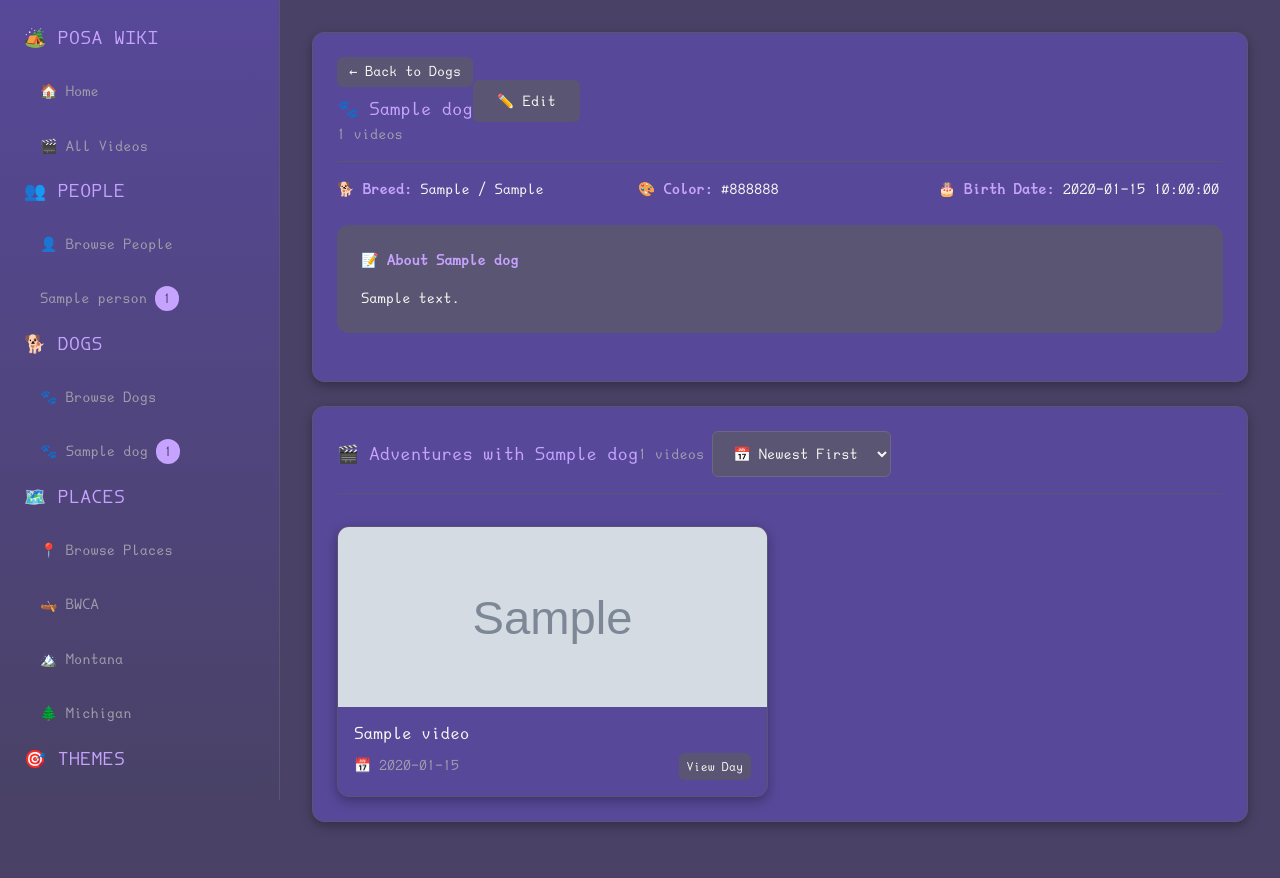
After one commit to BlueKittyMeow/posa-wiki, a Flask app: template templates/dog_detail.html in a window 1280 px wide. The commit adds this page. Run offline with Flask 3, Linux system fonts and the light colour scheme; the template is opened without the code that fills it: most values are stand-ins (such as "Sample title", 1, 10 or a date in 2020); grey boxes marked "Sample" are stand-in pictures.

Commit message:
add dog detail page nav

```diff
--- a/app.py
+++ b/app.py
@@ -217,6 +217,56 @@ def person_detail(person_id):
 
     return render_template('person_detail.html', person=person, videos=videos)
 
+@app.route('/dogs')
+def dogs_list():
+    """Sidebar: List all dogs with video counts"""
+    conn = get_db_connection()
+
+    dogs = conn.execute('''
+    SELECT d.dog_id, d.name, d.breed_primary, d.color, d.description, COUNT(vd.video_id) as video_count
+    FROM dogs d
+    LEFT JOIN video_dogs vd ON d.dog_id = vd.dog_id
+    GROUP BY d.dog_id, d.name, d.breed_primary, d.color, d.description
+    ORDER BY video_count DESC, d.name ASC
+    ''').fetchall()
+
+    # Calculate stats for template
+    total_adventures = sum(d['video_count'] for d in dogs)
+    most_featured = max(dogs, key=lambda x: x['video_count']) if dogs else None
+
+    conn.close()
+
+    return render_template('dogs_list.html',
+                         dogs=dogs,
+                         total_adventures=total_adventures,
+                         most_featured=most_featured)
+
+@app.route('/dog/<int:dog_id>')
+def dog_detail(dog_id):
+    """Dog detail page with info and videos"""
+    conn = get_db_connection()
+
+    # Get dog details
+    dog = conn.execute('''
+    SELECT * FROM dogs WHERE dog_id = ?
+    ''', (dog_id,)).fetchone()
+
+    if not dog:
+        return "Dog not found", 404
+
+    # Get their videos
+    videos = conn.execute('''
+    SELECT v.video_id, v.title, v.upload_date, v.thumbnail_url
+    FROM videos v
+    JOIN video_dogs vd ON v.video_id = vd.video_id
+    WHERE vd.dog_id = ?
+    ORDER BY v.upload_date DESC
+    ''', (dog_id,)).fetchall()
+
+    conn.close()
+
+    return render_template('dog_detail.html', dog=dog, videos=videos)
+
 @app.route('/search')
 def search():
     """Search videos by title and description"""
--- a/templates/base.html
+++ b/templates/base.html
@@ -33,9 +33,15 @@
 
             <h2>🐕 Dogs</h2>
             <ul class="sidebar-nav">
-                <li><a href="#" class="{% if request.endpoint == 'dogs_list' %}active{% endif %}">🐾 Browse Dogs</a></li>
-                <li><a href="#">🐕 Monty</a></li>
-                <li><a href="#">🐕 Rueger</a></li>
+                <li><a href="{{ url_for('dogs_list') }}" class="{% if request.endpoint == 'dogs_list' %}active{% endif %}">🐾 Browse Dogs</a></li>
+                {% if sidebar_dogs %}
+                    {% for dog in sidebar_dogs %}
+                        <li><a href="{{ url_for('dog_detail', dog_id=dog.dog_id) }}">🐾 {{ dog.name }} <span class="entity-count">{{ dog.video_count }}</span></a></li>
+                    {% endfor %}
+                {% else %}
+                    <li><a href="{{ url_for('dog_detail', dog_id=1) }}">🐕 Monty</a></li>
+                    <li><a href="{{ url_for('dog_detail', dog_id=2) }}">🐕 Rueger</a></li>
+                {% endif %}
             </ul>
 
             <h2>🗺️ Places</h2>
--- /dev/null
+++ b/templates/dog_detail.html
@@ -0,0 +1,171 @@
+{% extends "base.html" %}
+
+{% block title %}{{ dog.name }} - Posa Wiki{% endblock %}
+
+{% block content %}
+<div class="card">
+    <div class="card-header">
+        <div>
+            <div style="margin-bottom: 0.5rem;">
+                <a href="{{ url_for('dogs_list') }}" class="btn btn-secondary" style="font-size: 0.85rem; padding: 0.25rem 0.75rem;">← Back to Dogs</a>
+            </div>
+            <h2 class="card-title">
+                🐾 {{ dog.name }}
+            </h2>
+            <p class="text-muted">{{ videos|length }} videos</p>
+        </div>
+        <button class="btn btn-secondary" onclick="editDog({{ dog.dog_id }})">✏️ Edit</button>
+    </div>
+
+    <!-- Dog Info -->
+    <div style="display: grid; grid-template-columns: repeat(auto-fit, minmax(200px, 1fr)); gap: 1rem; margin-bottom: 1.5rem;">
+        {% if dog.breed_primary %}
+            <div>
+                <strong class="text-accent">🐕 Breed:</strong>
+                <span>{{ dog.breed_primary }}{% if dog.breed_secondary %} / {{ dog.breed_secondary }}{% endif %}</span>
+            </div>
+        {% endif %}
+
+        {% if dog.color %}
+            <div>
+                <strong class="text-accent">🎨 Color:</strong>
+                <span>{{ dog.color }}</span>
+            </div>
+        {% endif %}
+
+        {% if dog.birth_date %}
+            <div>
+                <strong class="text-accent">🎂 Birth Date:</strong>
+                <span>{{ dog.birth_date }}</span>
+            </div>
+        {% endif %}
+    </div>
+
+    {% if dog.description %}
+        <div style="background: var(--bg-tertiary); padding: 1.5rem; border-radius: var(--border-radius); margin-bottom: 1.5rem;">
+            <h4 class="text-accent" style="margin-bottom: 1rem;">📝 About {{ dog.name }}</h4>
+            <p>{{ dog.description }}</p>
+        </div>
+    {% endif %}
+</div>
+
+<!-- Videos featuring this dog -->
+<div class="card">
+    <div class="card-header">
+        <h3 class="card-title">🎬 Adventures with {{ dog.name }}</h3>
+        <div style="display: flex; gap: 0.5rem; align-items: center;">
+            <span class="text-muted">{{ videos|length }} videos</span>
+            <select onchange="sortDogVideos(this.value)" id="video-sort">
+                <option value="date_desc">📅 Newest First</option>
+                <option value="date_asc">📅 Oldest First</option>
+                <option value="title_asc">🔤 A-Z</option>
+                <option value="title_desc">🔤 Z-A</option>
+            </select>
+        </div>
+    </div>
+
+    {% if videos %}
+        <div class="video-grid" id="videos-container">
+            {% for video in videos %}
+            <div class="video-card" data-date="{{ video.upload_date }}" data-title="{{ video.title }}">
+                <div class="video-thumbnail">
+                    {% if video.thumbnail_url %}
+                        <img src="{{ video.thumbnail_url }}" alt="{{ video.title }}" loading="lazy">
+                    {% else %}
+                        <span>📹 No Thumbnail</span>
+                    {% endif %}
+                </div>
+                <div class="video-info">
+                    <h3 class="video-title">
+                        <a href="{{ url_for('video_detail', video_id=video.video_id) }}" style="color: inherit; text-decoration: none;">
+                            {{ video.title }}
+                        </a>
+                    </h3>
+                    <div class="video-meta">
+                        <span>📅 {{ video.upload_date[:10] if video.upload_date else 'Unknown Date' }}</span>
+                        <a href="{{ url_for('date_view', date_str=video.upload_date[:10]) }}" class="btn btn-secondary" style="padding: 0.25rem 0.5rem; font-size: 0.75rem;">View Day</a>
+                    </div>
+                </div>
+            </div>
+            {% endfor %}
+        </div>
+    {% else %}
+        <div class="text-center" style="padding: 3rem;">
+            <p class="text-muted">No videos found featuring {{ dog.name }}.</p>
+        </div>
+    {% endif %}
+</div>
+
+<!-- Edit Dog Modal (placeholder) -->
+<div id="edit-dog-modal" class="modal-backdrop" style="display: none; position: fixed; top: 0; left: 0; width: 100%; height: 100%; background: rgba(0,0,0,0.7); z-index: 1000; align-items: center; justify-content: center;">
+    <div class="card" style="width: 90%; max-width: 500px; margin: 0;">
+        <div class="card-header">
+            <h3 class="card-title">✏️ Edit {{ dog.name }}</h3>
+            <button onclick="closeModal('edit-dog-modal')" class="btn btn-secondary">✕</button>
+        </div>
+
+        <form>
+            <div class="form-group mb-2">
+                <label class="form-label">Dog Name</label>
+                <input type="text" value="{{ dog.name }}" style="width: 100%;">
+            </div>
+
+            <div class="form-group mb-2">
+                <label class="form-label">Description</label>
+                <textarea rows="3" style="width: 100%;">{{ dog.description or '' }}</textarea>
+            </div>
+
+            <div style="display: grid; grid-template-columns: 1fr 1fr; gap: 1rem;">
+                <div class="form-group">
+                    <label class="form-label">Primary Breed</label>
+                    <input type="text" value="{{ dog.breed_primary or '' }}" style="width: 100%;">
+                </div>
+
+                <div class="form-group">
+                    <label class="form-label">Color</label>
+                    <input type="text" value="{{ dog.color or '' }}" style="width: 100%;">
+                </div>
+            </div>
+
+            <div class="form-group">
+                <label class="form-label">Birth Date</label>
+                <input type="date" value="{{ dog.birth_date or '' }}" style="width: 100%;">
+            </div>
+
+            <div style="display: flex; gap: 1rem; justify-content: flex-end; margin-top: 1.5rem;">
+                <button type="button" onclick="closeModal('edit-dog-modal')" class="btn btn-secondary">Cancel</button>
+                <button type="submit" class="btn">Save Changes</button>
+            </div>
+        </form>
+    </div>
+</div>
+
+<script>
+function editDog(dogId) {
+    openModal('edit-dog-modal');
+}
+
+function sortDogVideos(sortType) {
+    const container = document.getElementById('videos-container');
+    const cards = Array.from(container.children);
+
+    cards.sort((a, b) => {
+        switch(sortType) {
+            case 'date_desc':
+                return new Date(b.dataset.date) - new Date(a.dataset.date);
+            case 'date_asc':
+                return new Date(a.dataset.date) - new Date(b.dataset.date);
+            case 'title_asc':
+                return a.dataset.title.localeCompare(b.dataset.title);
+            case 'title_desc':
+                return b.dataset.title.localeCompare(a.dataset.title);
+            default:
+                return 0;
+        }
+    });
+
+    container.innerHTML = '';
+    cards.forEach(card => container.appendChild(card));
+}
+</script>
+{% endblock %}
--- a/templates/people_list.html
+++ b/templates/people_list.html
@@ -5,8 +5,10 @@
 {% block content %}
 <div class="card">
     <div class="card-header">
-        <h2 class="card-title">👥 Adventure Crew</h2>
-        <span class="text-muted">{{ people|length }} people</span>
+        <div>
+            <h2 class="card-title">👥 Adventure Crew</h2>
+            <span class="text-muted">{{ people|length }} people</span>
+        </div>
     </div>
 
     {% if people %}
```
Also changed, not shown: templates/dogs_list.html (added, +66 -0 lines).
